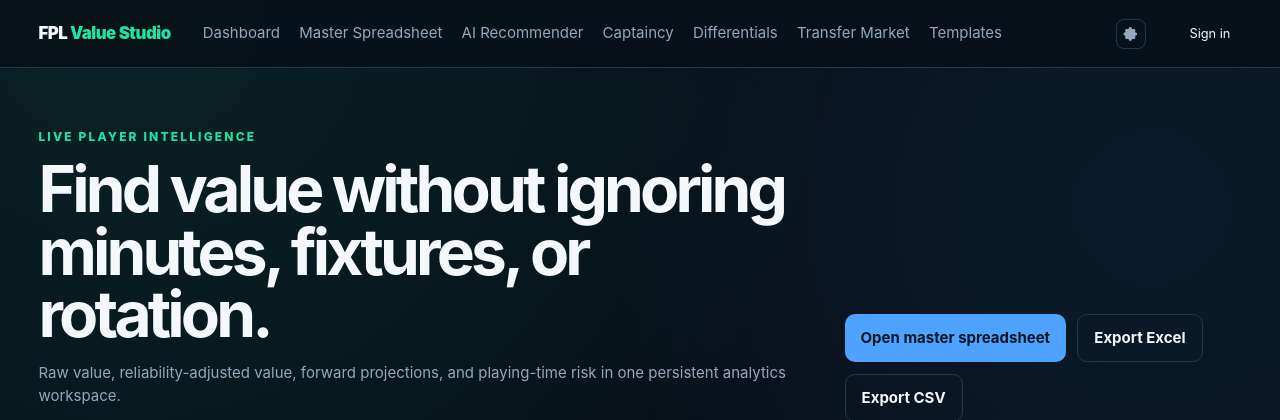
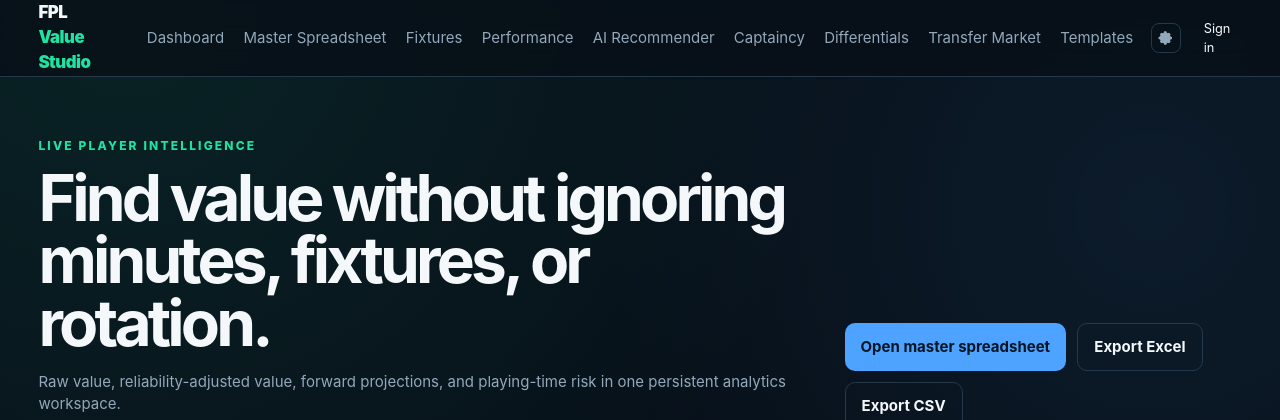
Before and after one commit to leifheaney5/fpl-value, a FastAPI app: page / in a window 1280 px wide. Shown: the top 420 px of the page. Run offline with FastAPI, Linux system fonts and the light colour scheme; some libraries are stand-ins or nearby versions.

Commit message:
Center responsive primary navigation

```diff
--- a/app/static/app.css
+++ b/app/static/app.css
@@ -33,14 +33,16 @@ button, .button {
 button.ghost, .button.ghost { background: transparent; color: var(--text); border: 1px solid var(--line); }
 .small { padding: .45rem .7rem; font-size: .8rem; }
 .site-header {
-  min-height: 68px; display: flex; align-items: center; gap: 2rem;
+  min-height: 68px; display: grid; grid-template-columns: minmax(0, 1fr) auto minmax(0, 1fr); align-items: center; gap: 2rem;
   padding: 0 3vw; border-bottom: 1px solid var(--line);
   background: rgba(7,16,25,.88); backdrop-filter: blur(14px);
   position: sticky; top: 0; z-index: 20;
 }
-.site-header nav { display: flex; gap: 1.2rem; flex: 1; }
-.site-header nav a { color: var(--muted); }
-.site-header nav a:hover { color: var(--text); }
+.site-header__brand { justify-self: start; }
+.site-header__nav { display: flex; justify-content: center; gap: 1.2rem; white-space: nowrap; }
+.site-header__nav a { color: var(--muted); }
+.site-header__nav a:hover { color: var(--text); }
+.site-header__actions { display: flex; justify-self: end; align-items: center; gap: .7rem; }
 .settings-link { width: 30px; height: 30px; display: grid; place-items: center; color: var(--muted); border: 1px solid var(--line); border-radius: 8px; flex: 0 0 auto; }
 .settings-link:hover, .settings-link:focus-visible { color: var(--accent); border-color: var(--accent); }
 .settings-link svg { width: 16px; height: 16px; fill: currentColor; }
@@ -185,7 +187,7 @@ footer { border-top: 1px solid var(--line); color: var(--muted); text-align: cen
   .cards, .cards.six { grid-template-columns: repeat(2, 1fr); }
   .dashboard-grid { grid-template-columns: 1fr; }
   .filters, .compare-form { grid-template-columns: repeat(2, 1fr); }
-  .site-header nav { display: none; }
+  .site-header__nav { display: none; }
 }
 @media (max-width: 600px) {
   .hero, .player-hero { align-items: flex-start; flex-direction: column; }
--- a/app/templates/base.html
+++ b/app/templates/base.html
@@ -10,10 +10,12 @@
 </head>
 <body>
   <header class="site-header">
-    <a class="brand" href="/">FPL <span>Value Studio</span></a>
-    <nav>
+    <a class="site-header__brand brand" href="/">FPL <span>Value Studio</span></a>
+    <nav class="site-header__nav">
       <a href="/">Dashboard</a>
       <a href="/spreadsheet">Master Spreadsheet</a>
+      <a href="/fixtures">Fixtures</a>
+      <a href="/performance">Performance</a>
       {% if request.state.can_access_personal %}<a href="/my-team">My Team</a>{% endif %}
       <a href="/recommendation">AI Recommender</a>
       <a href="/captaincy">Captaincy</a>
@@ -21,6 +23,7 @@
       <a href="/transfer-market">Transfer Market</a>
       <a href="/templates">Templates</a>
     </nav>
+    <div class="site-header__actions">
       <a class="settings-link" href="/settings" aria-label="Settings" title="Settings">
         <svg viewBox="0 0 24 24" aria-hidden="true" focusable="false"><path d="M12 8.25a3.75 3.75 0 1 0 0 7.5 3.75 3.75 0 0 0 0-7.5Zm9 3.75c0-.56-.05-1.1-.15-1.63l-2.03-.78a7 7 0 0 0-.77-1.34l.88-1.99a9.8 9.8 0 0 0-2.3-2.3l-1.99.88a7 7 0 0 0-1.34-.77l-.78-2.03a9.8 9.8 0 0 0-3.26 0l-.78 2.03a7 7 0 0 0-1.34.77l-1.99-.88a9.8 9.8 0 0 0-2.3 2.3l.88 1.99a7 7 0 0 0-.77 1.34l-2.03.78a9.8 9.8 0 0 0 0 3.26l2.03.78c.2.48.46.93.77 1.34l-.88 1.99a9.8 9.8 0 0 0 2.3 2.3l1.99-.88c.41.31.86.57 1.34.77l.78 2.03a9.8 9.8 0 0 0 3.26 0l.78-2.03a7 7 0 0 0 1.34-.77l1.99.88a9.8 9.8 0 0 0 2.3-2.3l-.88-1.99c.31-.41.57-.86.77-1.34l2.03-.78c.1-.53.15-1.07.15-1.63Z"/></svg>
       </a>
@@ -32,6 +35,7 @@
       {% elif request.state.sign_in_available %}
       <a class="ghost small" href="/login">Sign in</a>
       {% endif %}
+    </div>
   </header>
   <main class="page">
     {% block content %}{% endblock %}
```
Also changed, not shown: tests/test_web.py (+31 -0 lines). Lines whose indentation alone changed are shown as unchanged.
